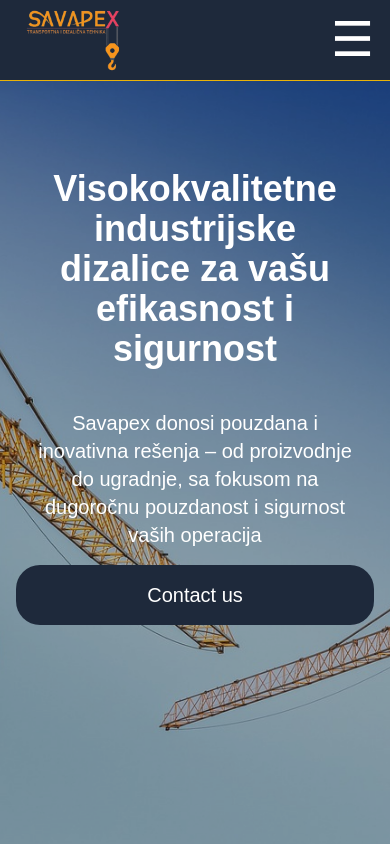
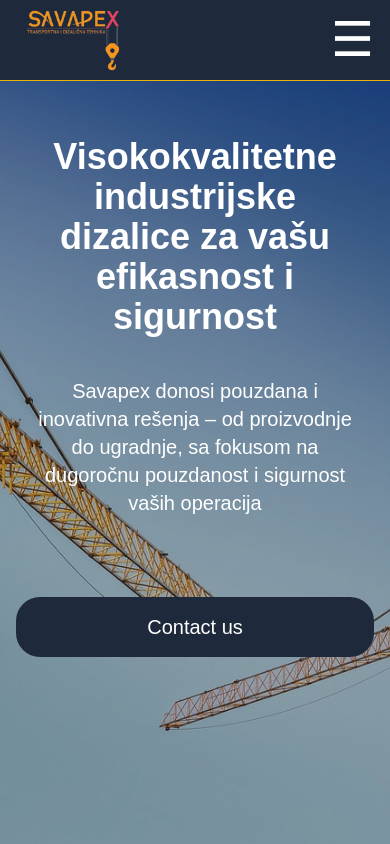
Before and after one commit to BaneVredniMrav/savapex, a Vue app: page / in a window 390 px wide. Shown: the top 844 px of the page. Built offline with nearby package versions, Linux system fonts and the light colour scheme.

Commit message:
fix button

```diff
--- a/src/components/AnimatedText.vue
+++ b/src/components/AnimatedText.vue
@@ -100,7 +100,7 @@
         <!-- Podnaslov sa animacijom -->
         <p
             ref="textRef"
-            class="text-xl md:text-2xl lg:text-4xl sm:mt-4 md:lg:mt-8 sm:mb-8 md:lg:mb-16 p-4"
+            class="text-xl md:text-2xl lg:text-4xl sm:mt-4 md:lg:mt-8 mb-16 p-4"
             :style="{ color: props.textColor }"
             :class="{ 'text-focus-in': isTextVisible }"
             aria-hidden="true"
--- a/src/components/Hero.vue
+++ b/src/components/Hero.vue
@@ -25,7 +25,7 @@
 </script>
 
 <template>
-<section class="hero h-[91.5vh] bg-cover bg-center bg-fixed relative justify-center pt-16 md:items-center">
+<section class="hero h-[91.5vh] bg-cover bg-center bg-fixed relative justify-center pt-8 md:items-center">
   <div class="max-w-4xl px-4 py-12 text-center relative z-10">
       <!-- Title with animation -->
       <AnimatedText
```
Also changed, not shown: 1 other file (tests, documents, lock files or other folders).
